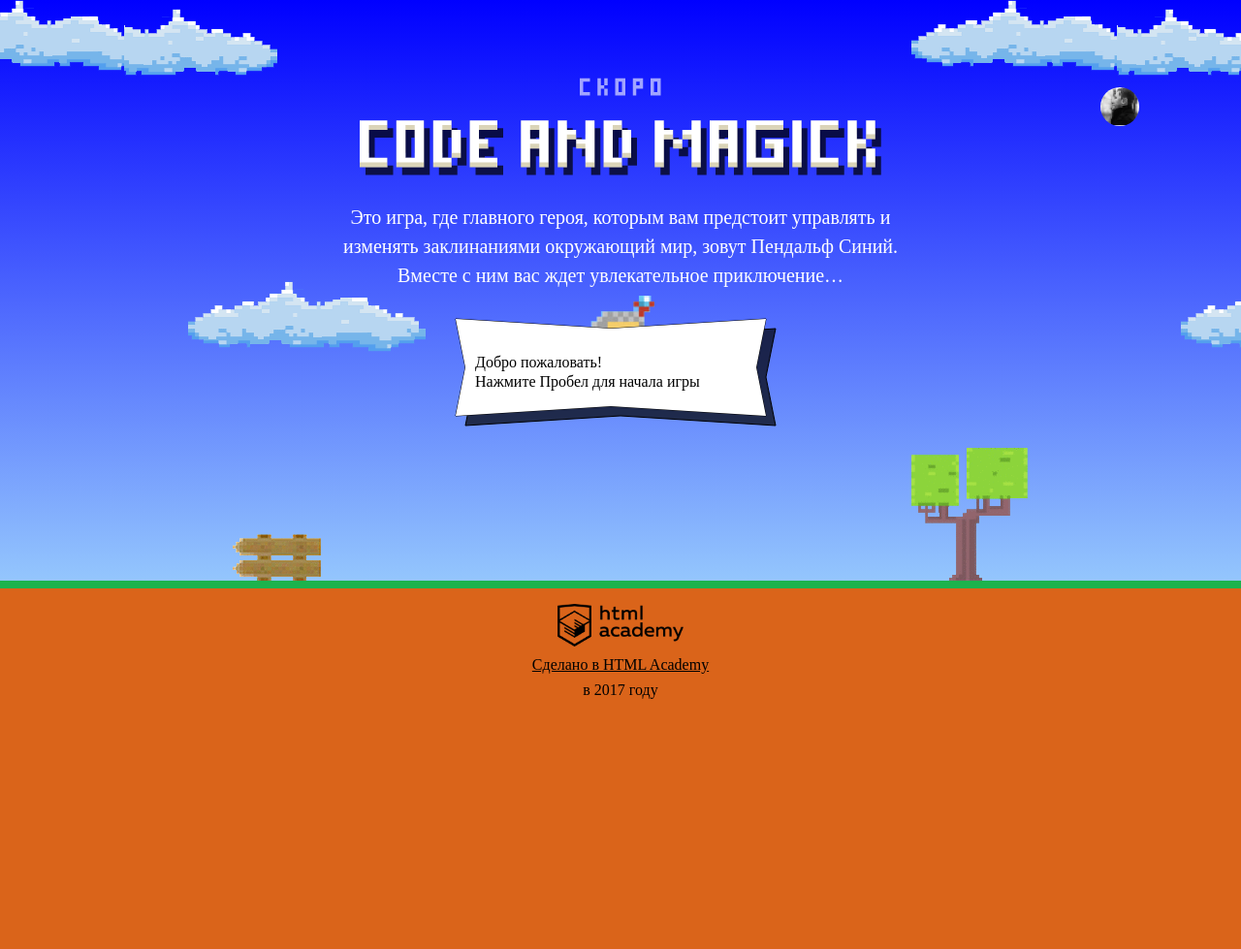
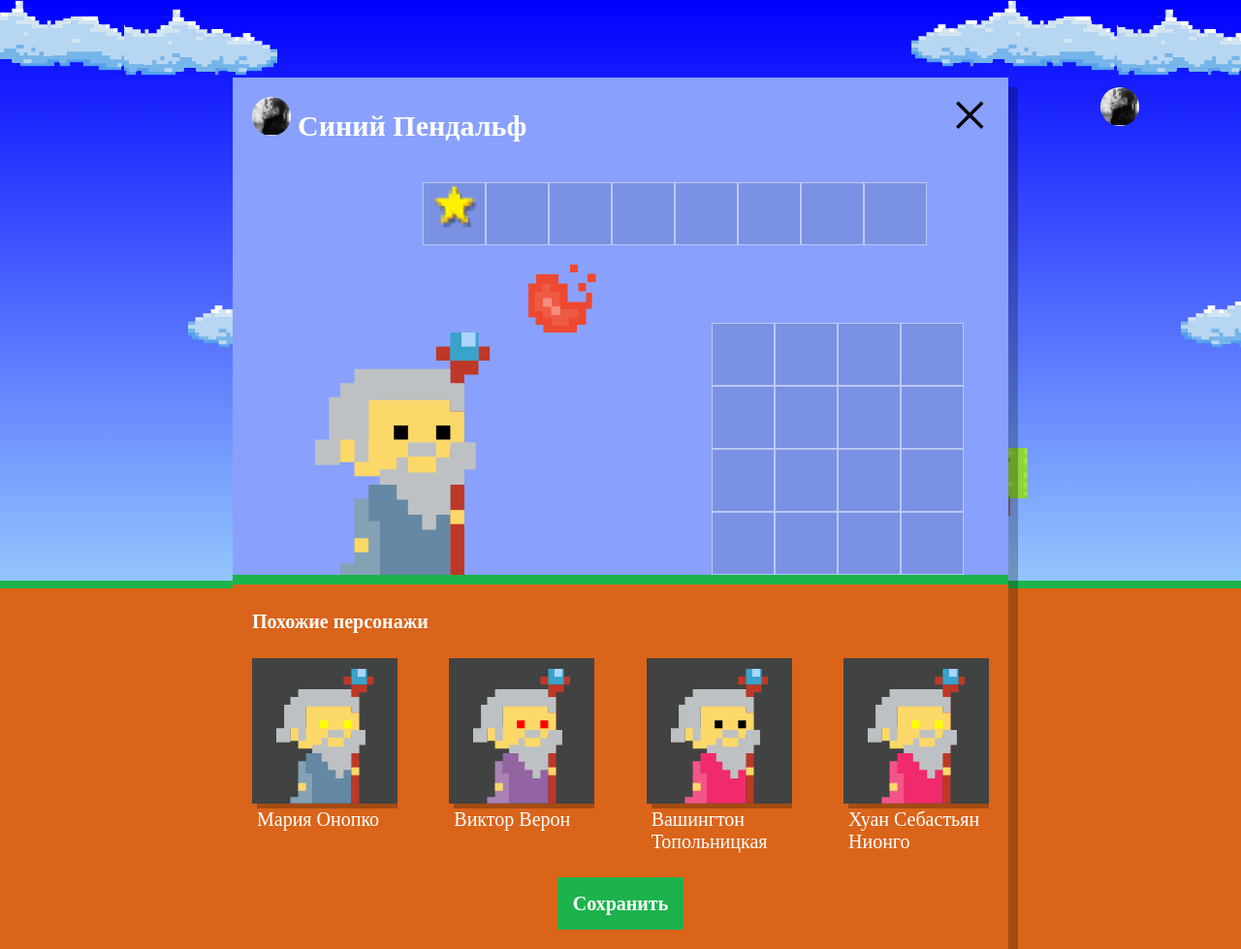
Before and after one commit to Silaeva/code-and-magick-19, a website: page index.html in a window 1280 px wide. Shown: the whole page at 97% size. Before the commit the page ends 800 px from the top, so only its background shows below. Drawn offline with Linux system fonts and the light colour scheme; a web font is replaced by a local one.

Commit message:
Добавляет новых персонажей

```diff
--- a/index.html
+++ b/index.html
@@ -204,6 +204,7 @@
   }
 
 </script>
+<script src="js/setup.js"></script>
 <script src="js/stat.js"></script>
 <script src="js/game.js"></script>
 
--- /dev/null
+++ b/js/setup.js
@@ -0,0 +1,64 @@
+'use strict';
+
+var WIZARD_NAMES = ['Иван', 'Хуан Себастьян', 'Мария', 'Кристоф', 'Виктор', 'Юлия', 'Люпита', 'Вашингтон'];
+var WIZARD_LAST_NAME = ['да Марья', 'Верон', 'Мирабелла', 'Вальц', 'Онопко', 'Топольницкая', 'Нионго', 'Ирвинг'];
+var WIZARD_COAT_COLOR = ['rgb(101,137,164)', 'rgb(241,43,107)', 'rgb(146,100,161)', 'rgb(56,159,117)', 'rgb(215,210,55)', 'rgb(0,0,0)'];
+var WIZARD_EYES_COLOR = ['black', 'red', 'blue', 'yellow', 'green'];
+
+var userDialog = document.querySelector('.setup');
+userDialog.classList.remove('hidden');
+
+var similarListElement = document.querySelector('.setup-similar-list');
+var similarWizardTemplate = document.querySelector('#similar-wizard-template')
+  .content
+  .querySelector('.setup-similar-item');
+
+var getRandomData = function (data) {
+  return data[Math.floor(Math.random() * data.length)];
+};
+
+var wizards = [
+  {
+    name: getRandomData(WIZARD_NAMES) + ' ' + getRandomData(WIZARD_LAST_NAME),
+    coatColor: getRandomData(WIZARD_COAT_COLOR),
+    eyesColor: getRandomData(WIZARD_EYES_COLOR)
+  },
+  {
+    name: getRandomData(WIZARD_NAMES) + ' ' + getRandomData(WIZARD_LAST_NAME),
+    coatColor: getRandomData(WIZARD_COAT_COLOR),
+    eyesColor: getRandomData(WIZARD_EYES_COLOR)
+  },
+  {
+    name: getRandomData(WIZARD_NAMES) + ' ' + getRandomData(WIZARD_LAST_NAME),
+    coatColor: getRandomData(WIZARD_COAT_COLOR),
+    eyesColor: getRandomData(WIZARD_EYES_COLOR)
+  },
+  {
+    name: getRandomData(WIZARD_NAMES) + ' ' + getRandomData(WIZARD_LAST_NAME),
+    coatColor: getRandomData(WIZARD_COAT_COLOR),
+    eyesColor: getRandomData(WIZARD_EYES_COLOR)
+  }
+];
+
+var renderWizard = function (wizard) {
+  var wizardElement = similarWizardTemplate.cloneNode(true);
+
+  wizardElement.querySelector('.setup-similar-label').textContent = wizard.name;
+  wizardElement.querySelector('.wizard-coat').style.fill = wizard.coatColor;
+  wizardElement.querySelector('.wizard-eyes').style.fill = wizard.eyesColor;
+
+  return wizardElement;
+};
+
+var fillBlock = function (wizardsData) {
+  var fragment = document.createDocumentFragment();
+
+  for (var i = 0; i < wizardsData.length; i++) {
+    fragment.appendChild(renderWizard(wizardsData[i]));
+  }
+  similarListElement.appendChild(fragment);
+};
+
+fillBlock(wizards);
+
+document.querySelector('.setup-similar').classList.remove('hidden');
```
